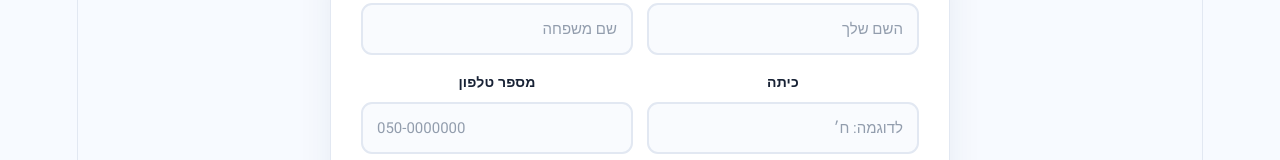
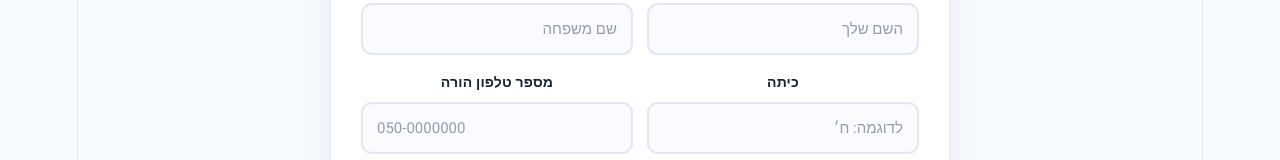
Before and after one commit to rozenblatnoam/zviacampaign, a React (Vite) app: page / in a window 1280 px wide. Shown: the part 4741-4901 px from the top of the page. Built offline with nearby package versions, Linux system fonts and the light colour scheme.

Commit message:
עדכון האפליקציה

```diff
--- a/src/App.jsx
+++ b/src/App.jsx
@@ -2039,7 +2039,7 @@ export default function App() {
                   <div className="field">
 
                     <label>
-                      מספר טלפון
+                      מספר טלפון הורה
                     </label>
 
                     <input
```
